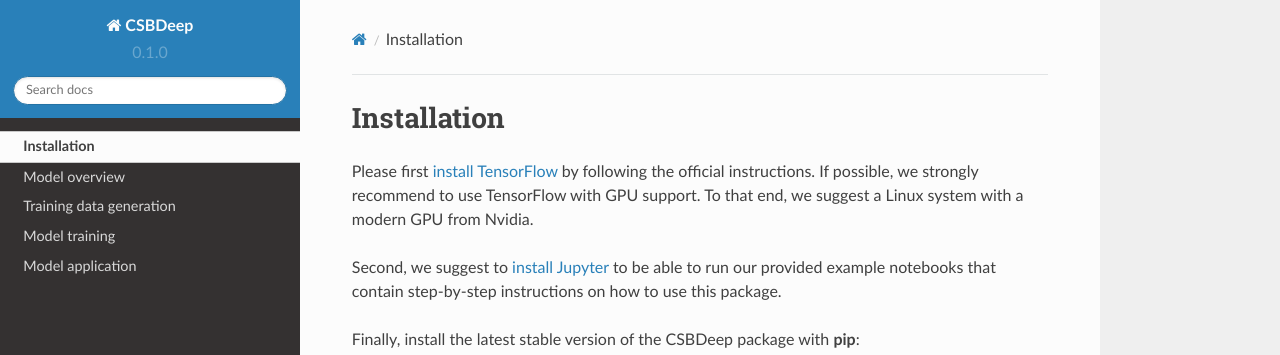
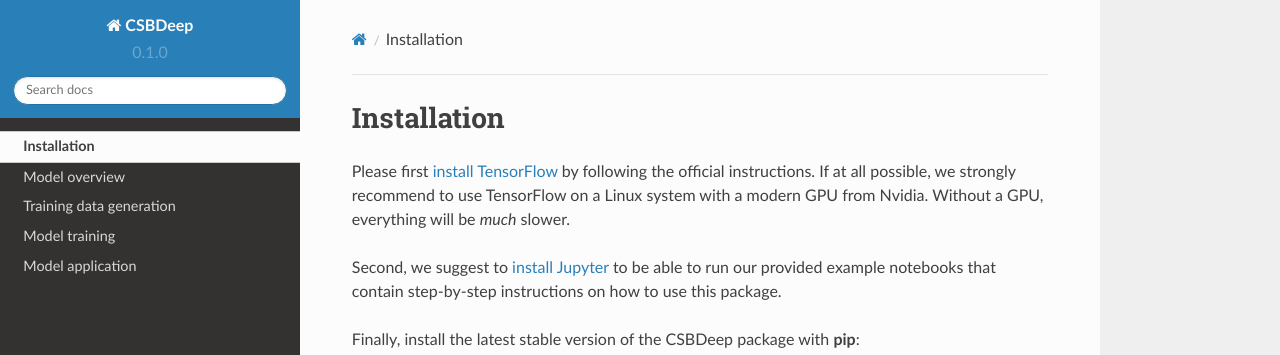
Before and after one commit to CSBDeep/CSBDeep, a Sphinx documentation site: the page built from docs/source/install.rst, in a window 1280 px wide. Shown: the top 355 px of the page. Built offline with Sphinx 7.4.7 and the Read the Docs theme 2.0.0, drawn with Linux system fonts in a browser that asks for light colours; formulas are drawn with MathJax 3.

```diff
--- a/docs/source/install.rst
+++ b/docs/source/install.rst
@@ -3,8 +3,8 @@
 
 Please first `install TensorFlow <https://www.tensorflow.org/install/>`_
 by following the official instructions.
-If possible, we strongly recommend to use TensorFlow with GPU support.
-To that end, we suggest a Linux system with a modern GPU from Nvidia.
+If at all possible, we strongly recommend to use TensorFlow on a Linux system with a modern GPU from Nvidia.
+Without a GPU, everything will be *much* slower.
 
 Second, we suggest to `install Jupyter <http://jupyter.org/install>`_ to be able to
 run our provided example notebooks that contain step-by-step instructions on how to use this package.
```
Also changed, not shown: 1 other file.
